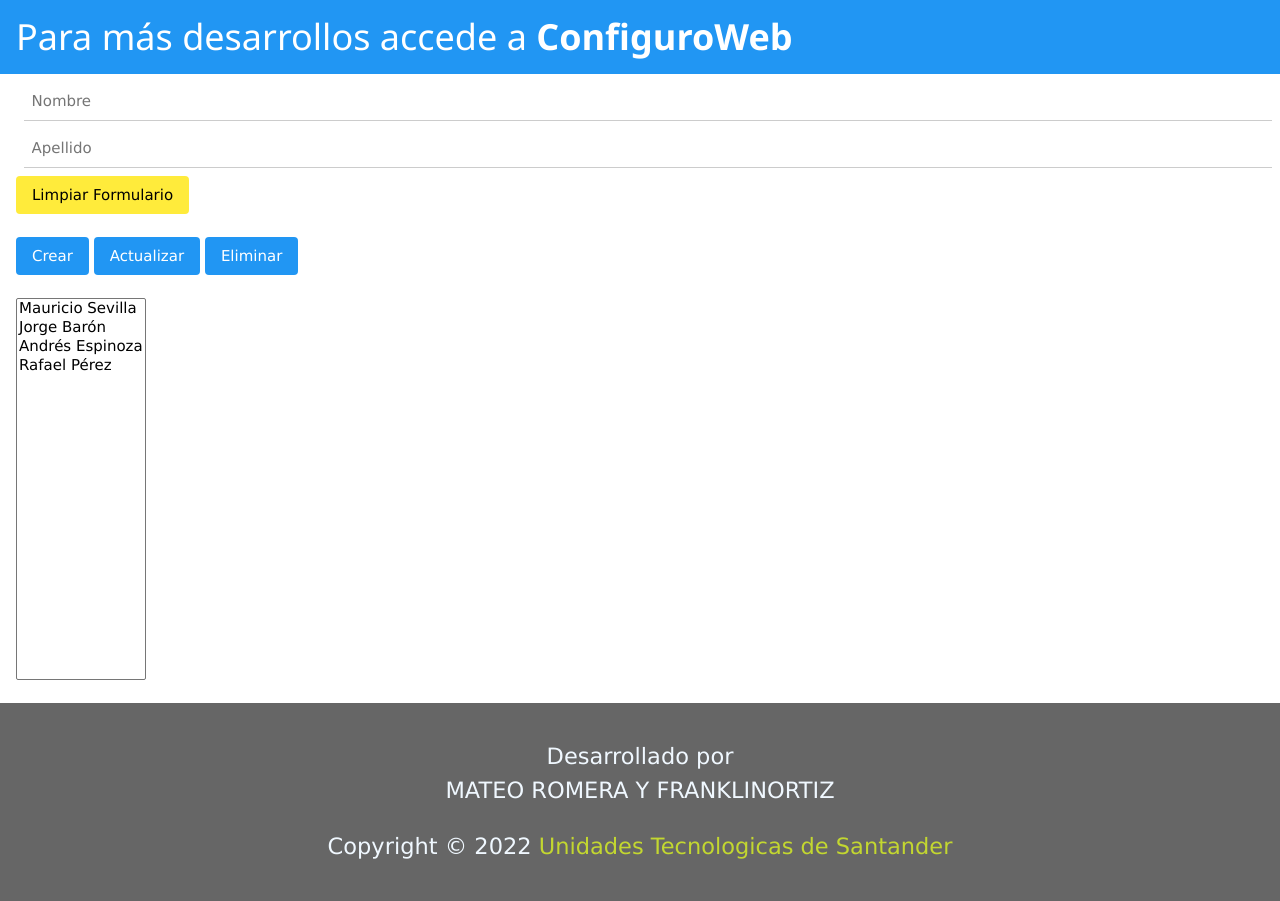
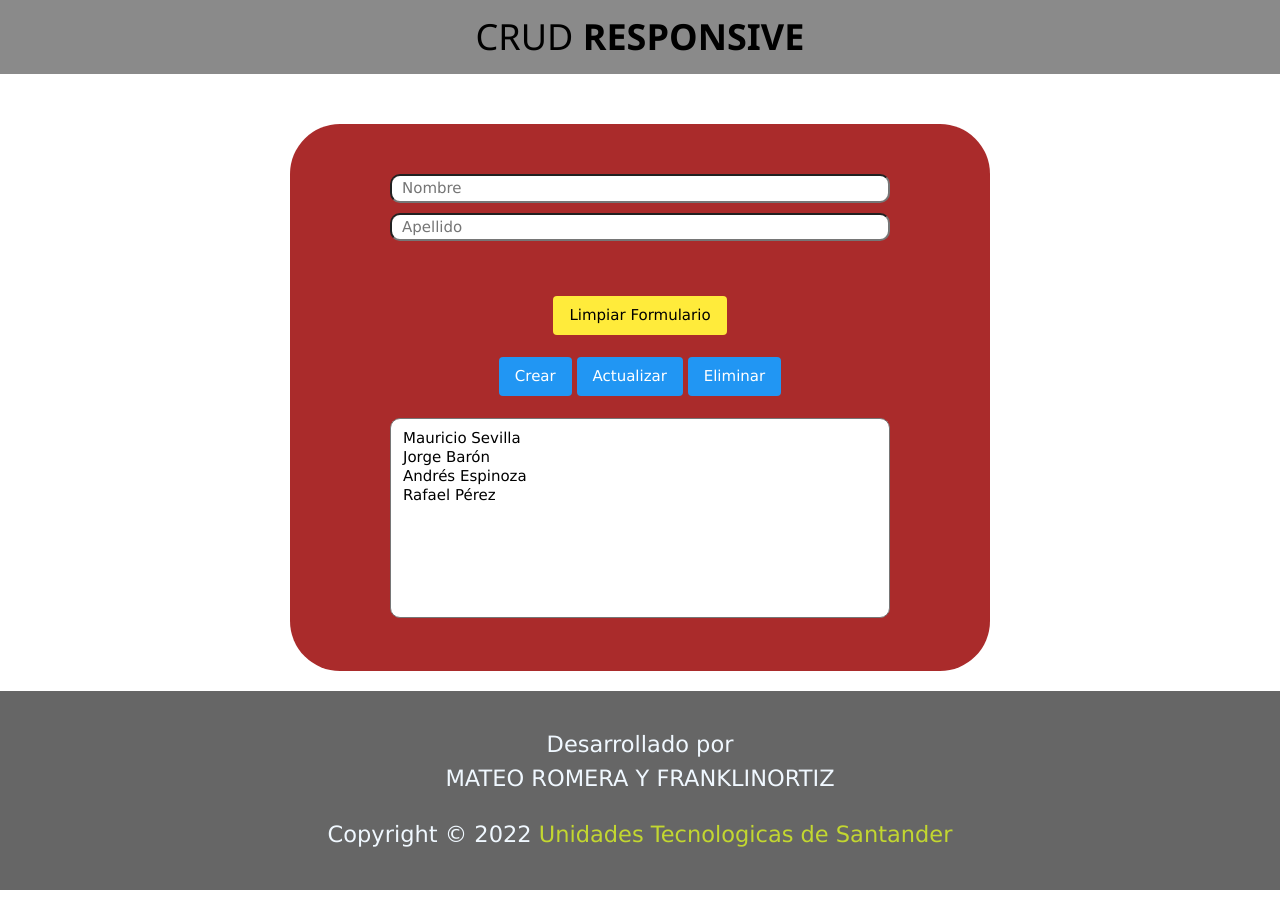
Before and after one commit to gmateo404/crudjs-master, a plain HTML site: page index.html in a window 1280 px wide. Drawn offline with nearby package versions, Linux system fonts and the light colour scheme.

Commit message:
Se cambia el diseño del CRUD

```diff
--- a/css/estilos.css
+++ b/css/estilos.css
@@ -1,11 +1,49 @@
 
-    footer .copyright {
+
+footer .copyright {
     padding: 15px 0;
     background: #666666;
     margin-top: 20px;
-    font-size: 1.5rem;    text-align: center;
+    font-size: 1.5rem;
+    text-align: center;
     color: aliceblue;
-    }
-    footer .copyright span {
+}
+
+footer .copyright span {
     color: #C3D730;
-    }
+}
+
+.formulario__class {
+    margin: auto;
+    height: auto;
+    margin-top: 50px;
+    width: 700px;
+    background-color: #aa2b2b;
+    text-align: center;
+    border-radius: 50px;
+}
+
+.w3-input{
+    width: 800px;
+    align-items: center;
+    justify-self: auto;
+}
+
+.caja__texto{
+    margin-bottom: 10px;
+    width: 500px;
+    padding-inline-start: 10px;
+    border-radius: 10px;
+}
+
+.cajas{
+    padding-top: 50px;
+}
+
+.panel{
+    width: 500px;
+    height: 200px;
+    border-radius: 10px;
+    padding: 10px;
+    margin-bottom: 50px;
+}
--- a/css/index-w3s.css
+++ b/css/index-w3s.css
@@ -4,11 +4,13 @@ button {
 }
 
 .w3-container {
-  width : 100vw;
-  /* border : 1px solid blue; */
+  background-color: rgb(138, 138, 138);
+   text-align: center;
 }
 
 .w3-input {
   width : 100%;
   margin : 0.5rem;
+
+  padding: 1000px;
 }
--- a/index.html
+++ b/index.html
@@ -1,5 +1,6 @@
 <!DOCTYPE html>
 <html lang="es">
+
 <head>
   <link rel="stylesheet" href="https://stackpath.bootstrapcdn.com/font-awesome/4.7.0/css/font-awesome.min.css"
     crossorigin="anonymous">
@@ -11,14 +12,20 @@
   <title>CRUD Javascript ConfiguroWeb</title>
 </head>
 
+
 <body>
-  <div class="w3-container w3-blue">
-    <h1><a style="text-decoration: none;" href="https://www.configuroweb.com">Para más desarrollos accede a
-        <b>ConfiguroWeb</b></a></h1>
+  <div class="w3-container">
+    <h1><a style="text-decoration: none;" > CRUD
+        <b>RESPONSIVE</b></a></h1>
   </div>
-  <form class="w3-container" onsubmit="event.preventDefault()">
-    <input class="w3-input" id="fname" name="fname" placeholder="Nombre" />
-    <input class="w3-input" id="lname" name="lname" placeholder="Apellido" />
+
+
+    <form class="formulario__class" onsubmit="event.preventDefault()">
+      <div class="cajas">
+      <input   class="caja__texto" id="fname" name="fname" placeholder="Nombre" /><br>
+      <input   class="caja__texto" id="lname" name="lname" placeholder="Apellido" />
+      </div>
+      <br><br>
       <button class="w3-button w3-round w3-yellow" onclick="clearForm()">Limpiar Formulario</button>
       <br /><br />
 
@@ -26,12 +33,12 @@
       <button class="w3-button w3-round w3-blue" onclick="update()">Actualizar</button>
       <button class="w3-button w3-round w3-blue" onclick="deleteItem()">Eliminar</button>
       <br /><br />
-    <select id="panel" size="20" onclick="panelClick()"> </select>
+      <select class="panel" id="panel" size="20" onclick="panelClick()"> </select>
     </form>
+
 
   <script src="js/index-w3s.js">
   </script>
-
 
   <script src="https://code.jquery.com/jquery-3.5.1.min.js"
     integrity="sha256-9/aliU8dGd2tb6OSsuzixeV4y/faTqgFtohetphbbj0=" crossorigin="anonymous"></script>
```
Lines whose indentation alone changed are shown as unchanged.
